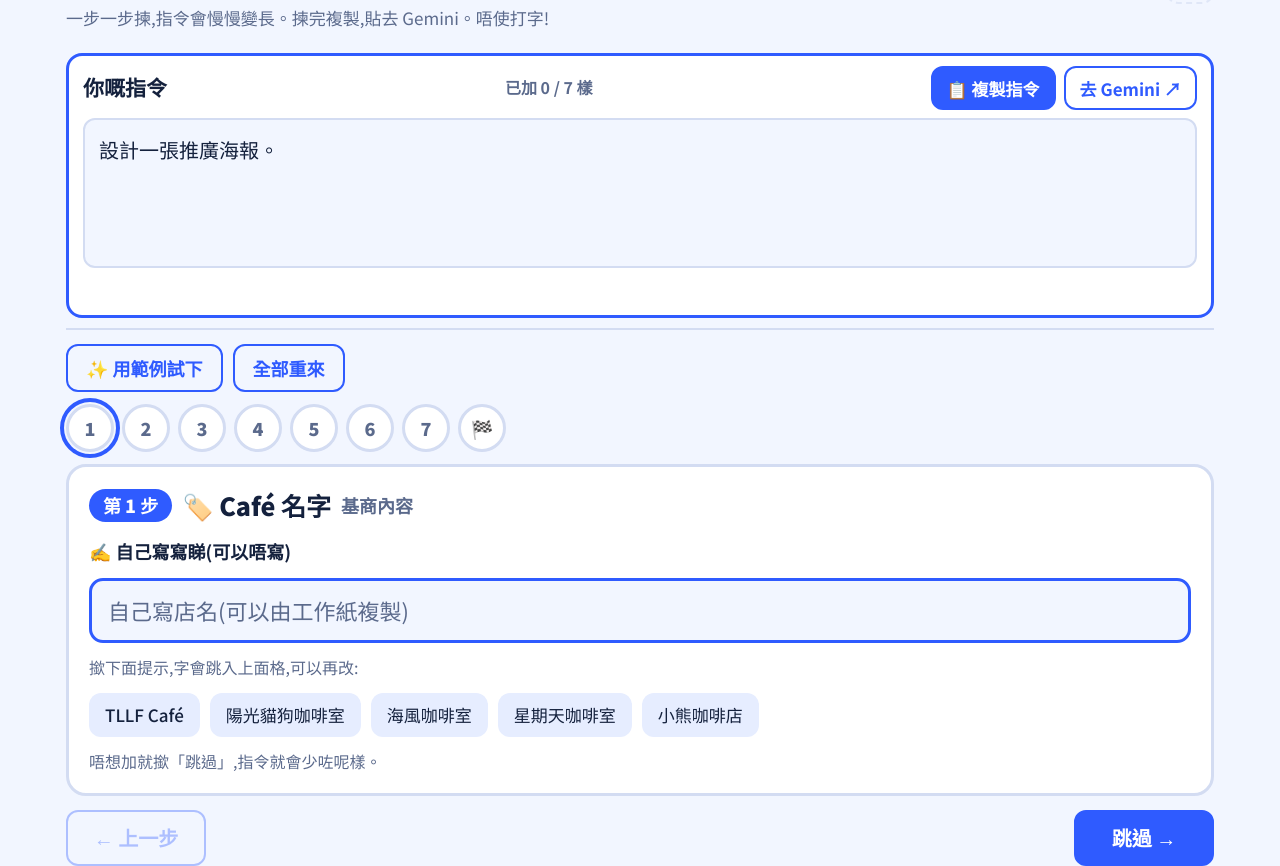
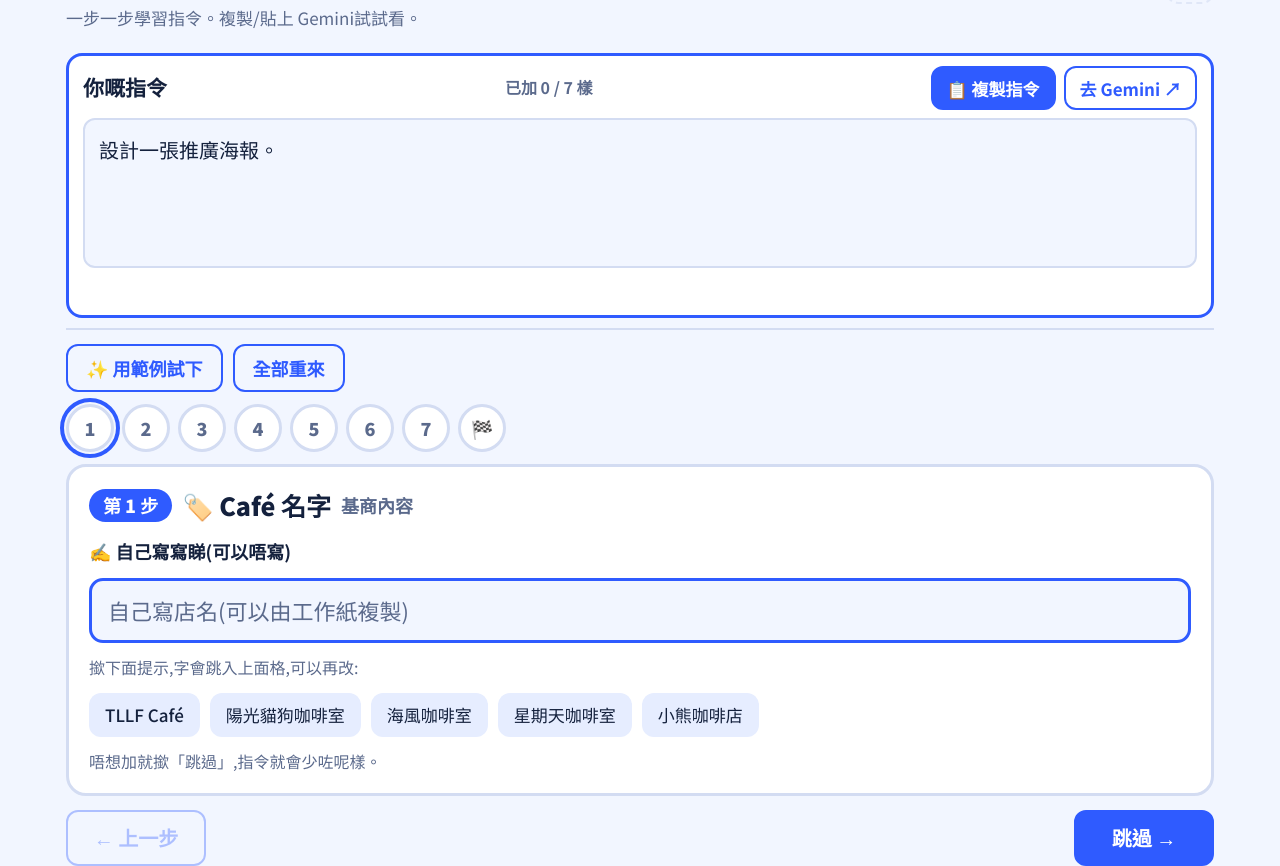
Before and after one commit to SAMMIKWOK-tllf/gemini, a plain HTML site: page index.html in a window 1280 px wide. Shown: the part 60-926 px from the top of the page. Drawn offline with Linux system fonts and the light colour scheme.

Commit message:
Update subtitle text
Co-Authored-By: Claude Sonnet 5.5 <noreply@anthropic.com>
Claude-Session: https://claude.ai/code/session_01FkbgcFFCSEsHjRiwYQq915

```diff
--- a/index.html
+++ b/index.html
@@ -131,7 +131,7 @@ mark.lock{outline:2px dashed var(--muted)}
 <body>
 <div class="wrap">
   <div class="hdr"><h1>☕ Café 海報指令製造機</h1><button class="tg" type="button" id="adv" aria-label="切換進階" title="">🔒</button></div>
-  <p class="sub">一步一步揀,指令會慢慢變長。揀完複製,貼去 Gemini。唔使打字!</p>
+  <p class="sub">一步一步學習指令。複製/貼上 Gemini試試看。</p>
 
   <div class="dock" id="dock">
     <div class="dockbox">
```
